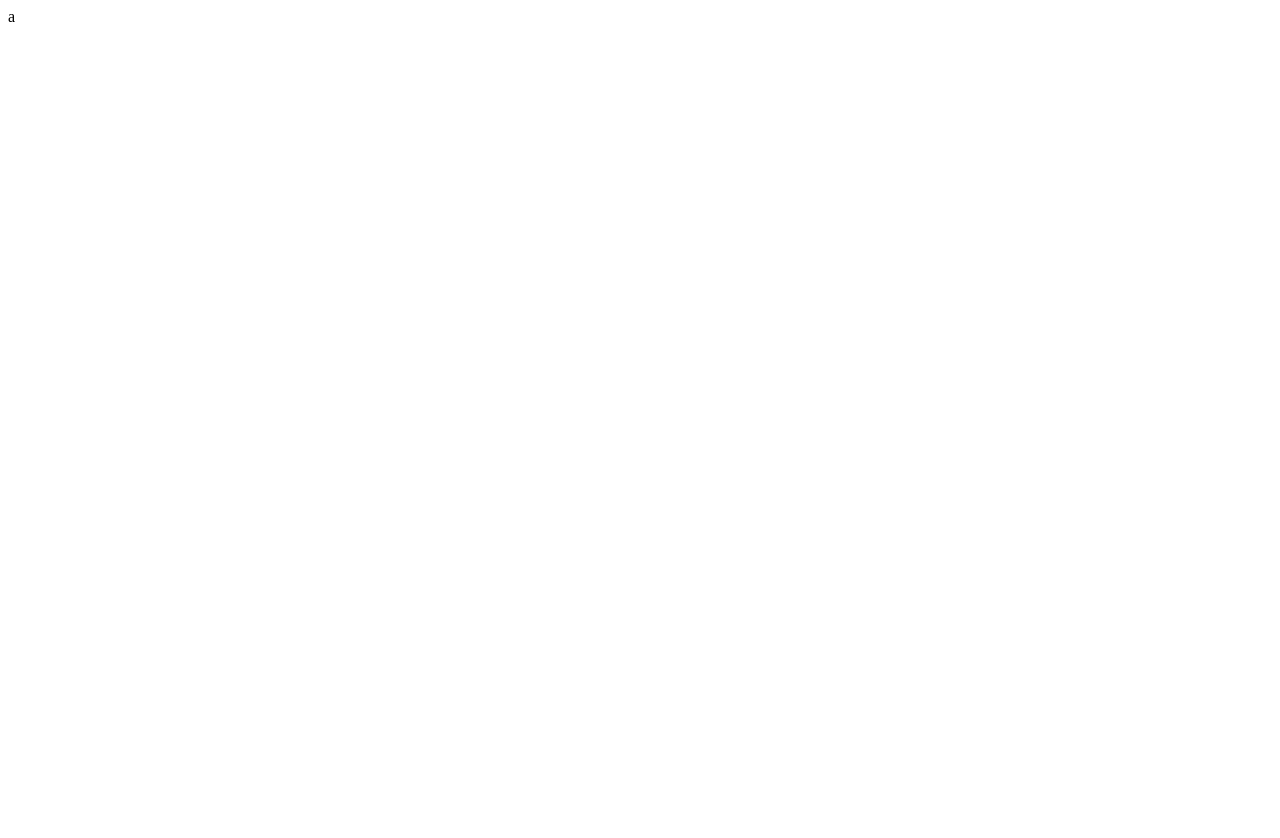
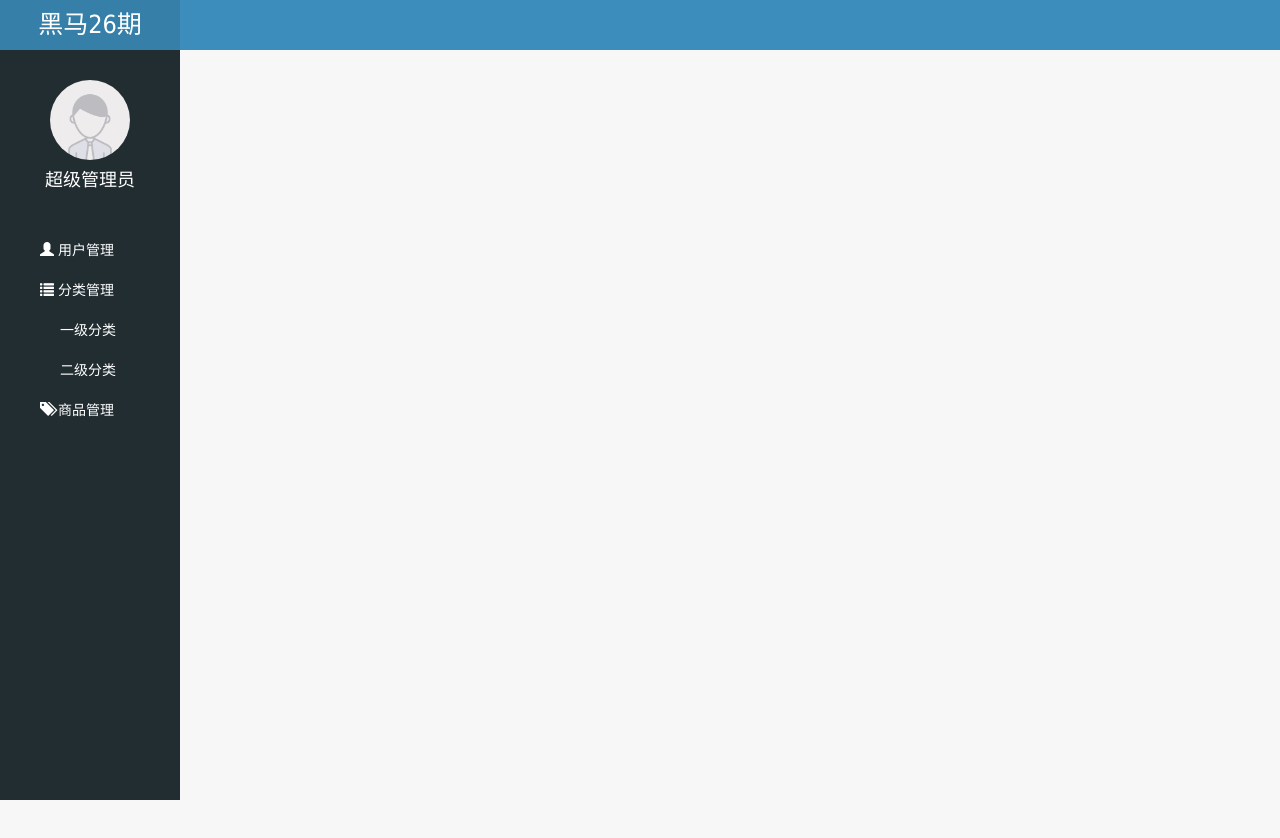
Before and after one commit to yctd1022/taogo, a website: page public/back/index.html in a window 1280 px wide. Before the commit the page ends 800 px from the top, so only its background shows below. Drawn offline with Linux system fonts and the light colour scheme.

Commit message:
首页侧栏完成

```diff
--- /dev/null
+++ b/public/back/css/base.css
@@ -0,0 +1,103 @@
+@charset "utf-8";
+
+/* 初始化 */
+body, div, ul, li, ol, h1, h2, h3, h4, h5, h6, input, textarea, select, p, dl, dt, dd, a, img, button, form, table, th, tr, td, tbody, article, aside, details, figcaption, figure, footer, header, menu, nav, section {
+  margin: 0;
+  padding: 0;
+  /* css3 盒子模型, 好处: 设置宽高后, 如果有padding或者border 自动内减 */
+  box-sizing: border-box;
+}
+
+body {
+  font: 12px/1.5 'Microsoft YaHei', '宋体', Tahoma, Arial, sans-serif;
+  color: #555;
+  background-color: #F7F7F7;
+}
+
+/*去除边框*/
+fieldset, img, input, button, textarea {
+  border: none;
+  /*去除的蓝色小边框*/
+  outline-style: none;
+}
+
+/*禁止表单域缩放*/
+textarea {
+  resize: none;
+}
+
+a {
+  text-decoration: none;
+  color: #969696;
+  /* 取消链接高亮 tap 轻触  */
+  -webkit-tap-highlight-color: rgba(0, 0, 0, 0);
+}
+a:hover{
+  text-decoration: none;
+  color: #000;
+}
+/* 图片自适应 */
+img {
+  width: 100%;
+  /*解决图片底部对齐问题*/
+  display: block;
+  border: none;
+}
+
+ul, ol {
+  list-style: none;
+}
+
+h1, h2, h3, h4, h5, h6 {
+  text-decoration: none;
+  font-weight: normal;
+  font-size: 100%;
+}
+
+/* 废物利用 */
+em, i {
+  font-style: normal;
+}
+
+.fl {
+  float: left;
+}
+
+.fr {
+  float: right;
+}
+
+/*清除浮动*/
+.clearfix:before, .clearfix:after {
+  content: "";
+  display: table;
+}
+
+.clearfix:after {
+  /* 最关键的清除浮动 */
+  clear: both;
+}
+
+/*单行溢出*/
+.one-txt-cut {
+  overflow: hidden;
+  /* 规定段落中的文本不换行 */
+  white-space: nowrap;
+  /* 溢出的文本以省略号显示 */
+  text-overflow: ellipsis;
+}
+
+/*多行溢出*/
+.txt-cut {
+  overflow: hidden;
+  text-overflow: ellipsis;
+  display: -webkit-box;
+  -webkit-line-clamp: 2;
+  -webkit-box-orient: vertical;
+}
+
+/* 复用的精灵图样式 */
+.jd_sprite {
+  background: url("../images/jd-sprites.png") no-repeat 0 0;
+  background-size: 200px 200px
+}
--- a/public/back/index.html
+++ b/public/back/index.html
@@ -3,8 +3,55 @@
 <head>
   <meta charset="UTF-8">
   <title>Title</title>
+  <link rel="stylesheet" href="./lib/bootstrap/css/bootstrap.css">
+  <link rel="stylesheet" href="./lib/nprogress/nprogress.css">
+  <link rel="stylesheet" href="./css/base.css">
+  <link rel="stylesheet" href="./css/index.css">
 </head>
 <body>
-a
+<div class="tg_aside">
+  <h1><a href="">黑马26期</a></h1>
+  <div class="user">
+    <img src="images/default.png" alt="">
+    <p>超级管理员</p>
+  </div>
+  <div class="nav">
+    <ul>
+      <li>
+        <a href="">
+          <i class="glyphicon glyphicon-user"></i>
+          <span>用户管理</span>
+        </a>
+      </li>
+      <li>
+        <a href="">
+          <i class="glyphicon glyphicon-list"></i>
+          <span>分类管理</span>
+        </a>
+        <div class="child" style="display: block">
+          <a href="">一级分类</a>
+          <a href="">二级分类</a>
+        </div>
+      </li>
+      <li>
+        <a href="">
+          <i class="glyphicon glyphicon-tags"></i>
+          <span>商品管理</span>
+        </a>
+      </li>
+    </ul>
+  </div>
+</div>
+<div class="tg_mian">
+  <div class="tg_topbar">
+
+  </div>
+  <div class="container-fluid"></div>
+</div>
+<script type="text/javascript" src="./lib/jquery/jquery.js"></script>
+<script type="text/javascript" src="./lib/bootstrap/js/bootstrap.js"></script>
+<script type="text/javascript" src="./lib/nprogress/nprogress.js"></script>
+<script type="text/javascript" src="./js/common.js"></script>
+<script type="text/javascript" src="./js/login.js"></script>
 </body>
 </html>
--- /dev/null
+++ b/public/back/js/index.js
@@ -0,0 +1,3 @@
+/**
+ * Created by Administrator on 2018/9/27.
+ */
--- /dev/null
+++ b/public/back/less/index.less
@@ -0,0 +1,69 @@
+@import "variable";
+.tg_aside{
+  width: 180px;
+  height: 100%;
+  background-color: #222D32;
+  position: fixed;
+  top: 0;
+  left: 0;
+  z-index: 99;
+  h1{
+    height: 50px;
+    line-height: 50px;
+    font-size: 25px;
+    text-align: center;
+    background-color: #367FA9;
+    a{
+      color: @Color;
+    }
+  }
+  .user{
+    text-align: center;
+    width: 180px;
+    height: 180px;
+    padding-top: 30px;
+    img{
+      display: block;
+      width: 80px;
+      height: 80px;
+      border-radius: 50%;
+      margin: 0 auto;
+    }
+    p{
+      font-size: 18px;
+      height: 40px;
+      line-height: 40px;
+      color: @Color;
+    }
+  }
+  .nav{
+    li{
+      a{
+        display: block;
+        height: 40px;
+        line-height: 40px;
+        color: @Color;
+        font-size: 14px;
+        padding-left: 40px;
+      }
+      .child{
+        a{
+          padding-left: 60px;
+        }
+      }
+    }
+  }
+}
+.tg_mian{
+  padding-left: 180px;
+  padding-top: 50px;
+  height: 1000px;
+  .tg_topbar{
+    height: 50px;
+    width: 100%;
+    background-color: #3C8DBC;
+    position: fixed;
+    top: 0;
+    left: 0;
+  }
+}
--- a/public/back/less/variable.less
+++ b/public/back/less/variable.less
@@ -1 +1,2 @@
 @backgroundColor: #222D32;
+@Color: #fff;
```
Also changed, not shown: public/back/css/index.css (added), public/back/images/default.png (added), public/back/images/none.png (added).
